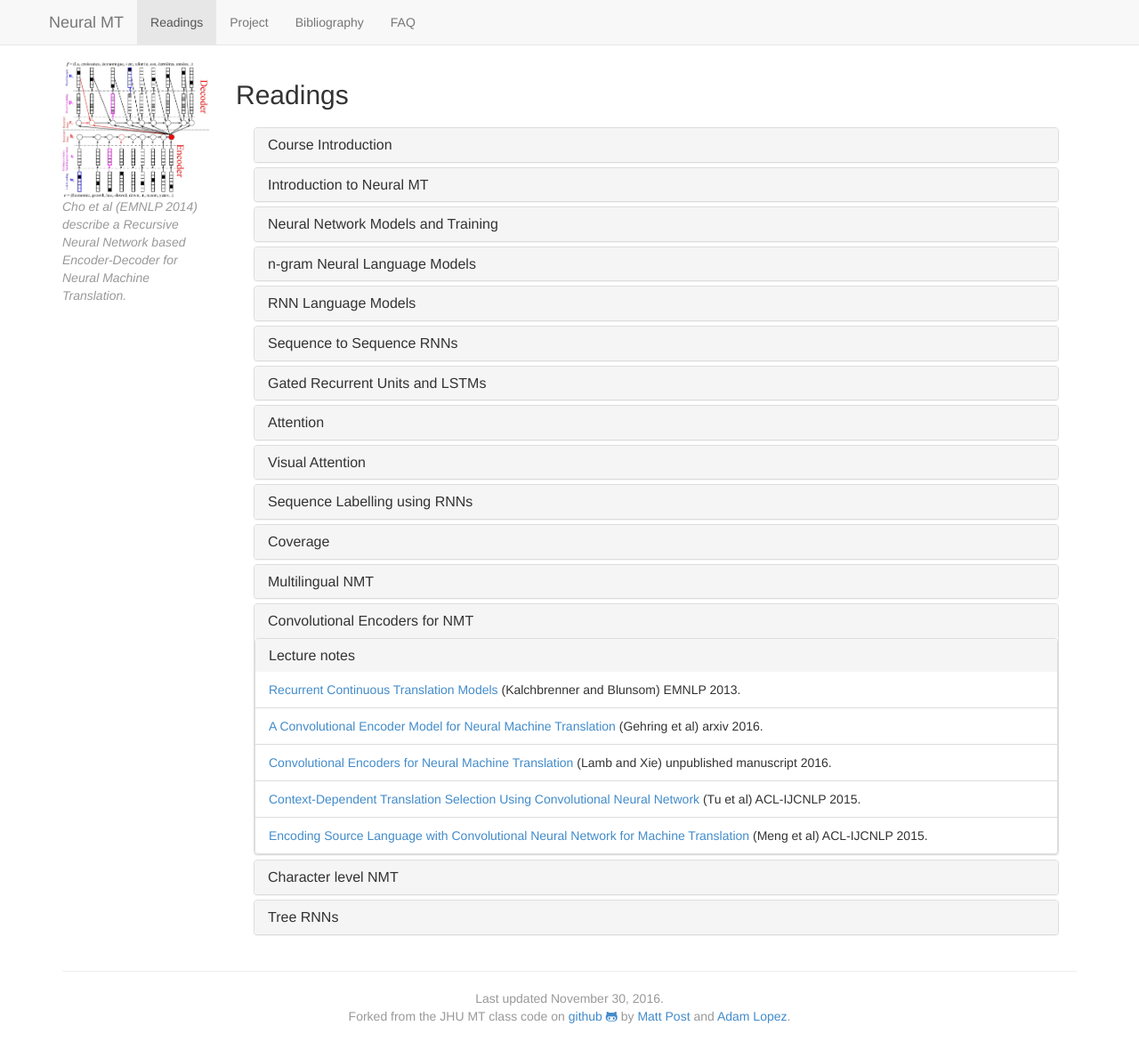
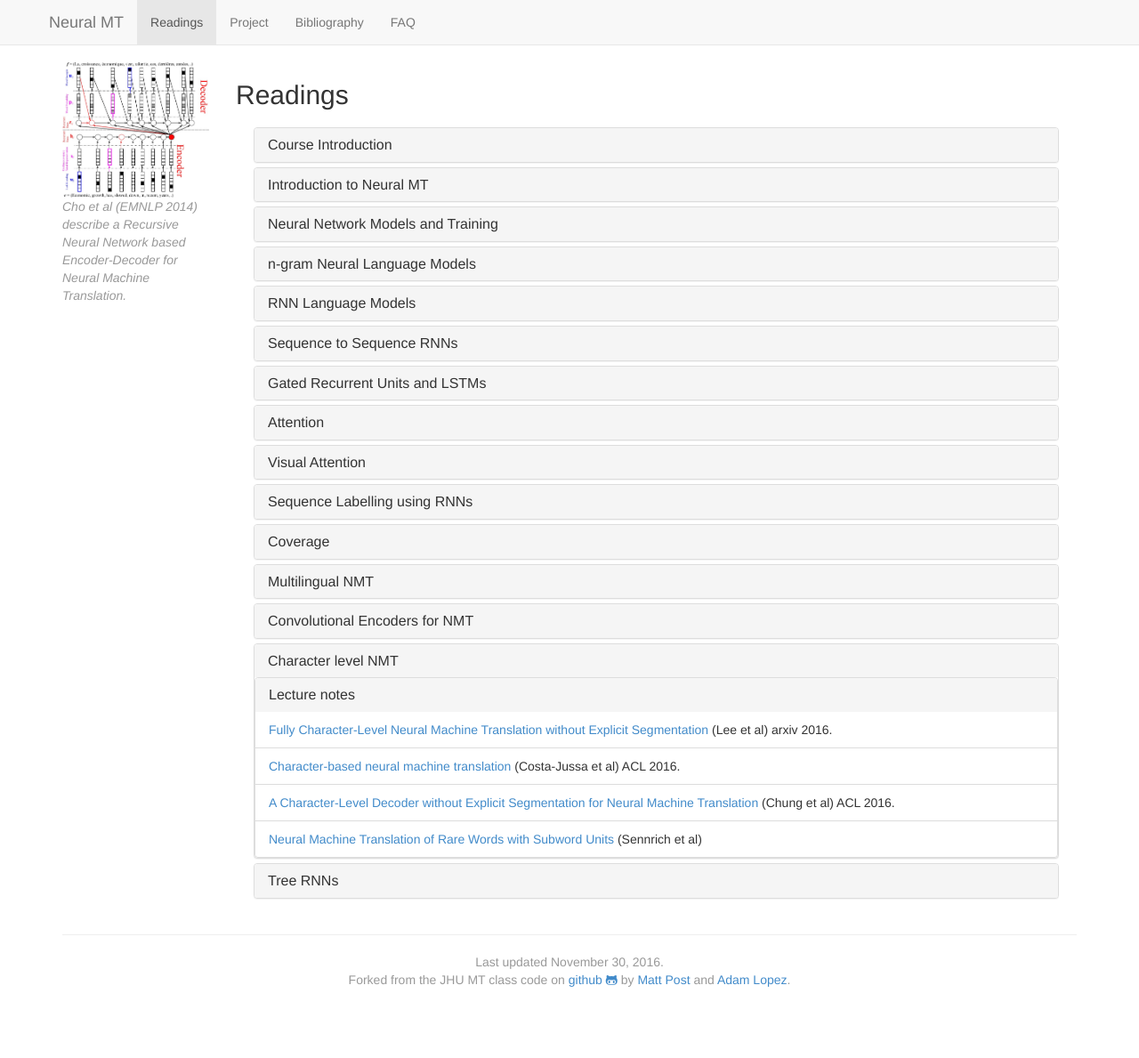
Before and after one commit to anoopsarkar/neuralmt-class, a Jekyll site: the page built from syllabus.md, in a window 1280 px wide and 1192 px high. Shown: the top 1189 px of the window at 89% size. Built offline with Jekyll 4.4.1, drawn with Linux system fonts in a browser that asks for light colours; nearby versions of some CDN libraries.

Commit message:
one more char nmt paper

```diff
--- a/_data/syllabus.yaml
+++ b/_data/syllabus.yaml
@@ -264,7 +264,7 @@
       url: "https://arxiv.org/abs/1511.06114"
 - title: "Convolutional Encoders for NMT"
   tag: convonmt
-  current: true
+  current: false
   notes:
     - author: "Kalchbrenner and Blunsom"
       title: "Recurrent Continuous Translation Models"
@@ -288,7 +288,7 @@
       citation: "ACL-IJCNLP 2015"
 - title: "Character level NMT"
   tag: charnmt
-  current: false
+  current: true
   notes:
     - author: "Lee et al"
       title: "Fully Character-Level Neural Machine Translation without Explicit Segmentation"
@@ -302,6 +302,9 @@
       title: "A Character-Level Decoder without Explicit Segmentation for Neural Machine Translation"
       url: "https://www.aclweb.org/anthology/P/P16/P16-1160.pdf"
       citation: "ACL 2016"
+    - author: "Sennrich et al"
+      title: "Neural Machine Translation of Rare Words with Subword Units"
+      url: "https://arxiv.org/pdf/1508.07909v5.pdf"
 - title: "Tree RNNs"
   tag: treernn
   current: false
```
